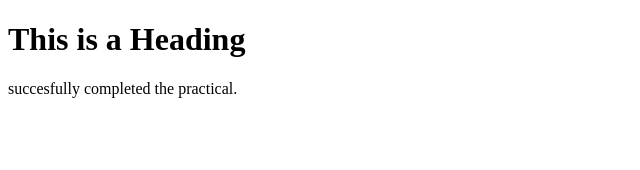
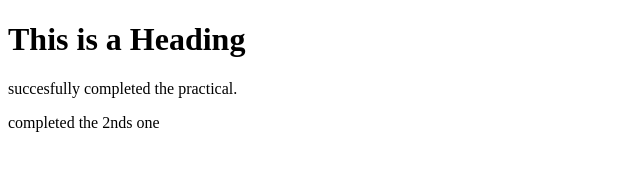
Before and after one commit to 2023ITBshaheer/ruok, a plain HTML site: page index.html in a window 1280 px wide. Shown: the whole page, without its empty margins (0-640 px from the left). Drawn offline with Linux system fonts and the light colour scheme.

Commit message:
Added feature file

```diff
--- a/index.html
+++ b/index.html
@@ -7,6 +7,7 @@
 
     <h1>This is a Heading</h1>
     <p>succesfully completed the practical.</p>
+    <p>completed the 2nds one</p>
 
 </body>
 </html>
```
